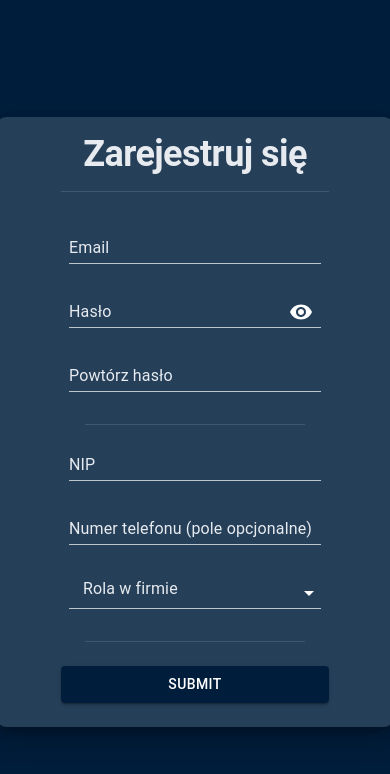
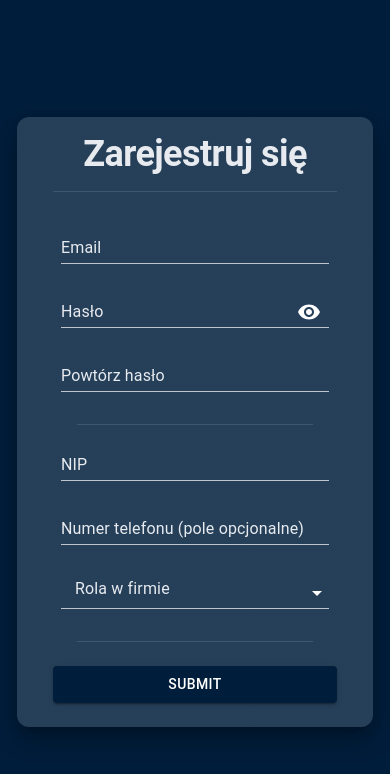
Before and after one commit to Gromzi/registration-module, a React (Vite) app: page / in a window 390 px wide. Shown: the top 774 px of the page. Built offline with nearby package versions, Linux system fonts and the light colour scheme.

Commit message:
Change register card padding for mobile

```diff
--- a/src/styles/app.scss
+++ b/src/styles/app.scss
@@ -13,6 +13,8 @@
     // min-width: 300px;
     min-height: 60svh;
 
+    overflow-y: auto;
+
     form {
       display: flex;
       flex-direction: column;
@@ -21,11 +23,11 @@
   }
 }
 
-@media only screen and (max-width: 320px) {
+@media only screen and (max-width: 400px) {
   .appContainer {
     .formCard {
       width: auto;
-      max-width: 300px;
+      padding: 0 20px;
     }
   }
 }
```
